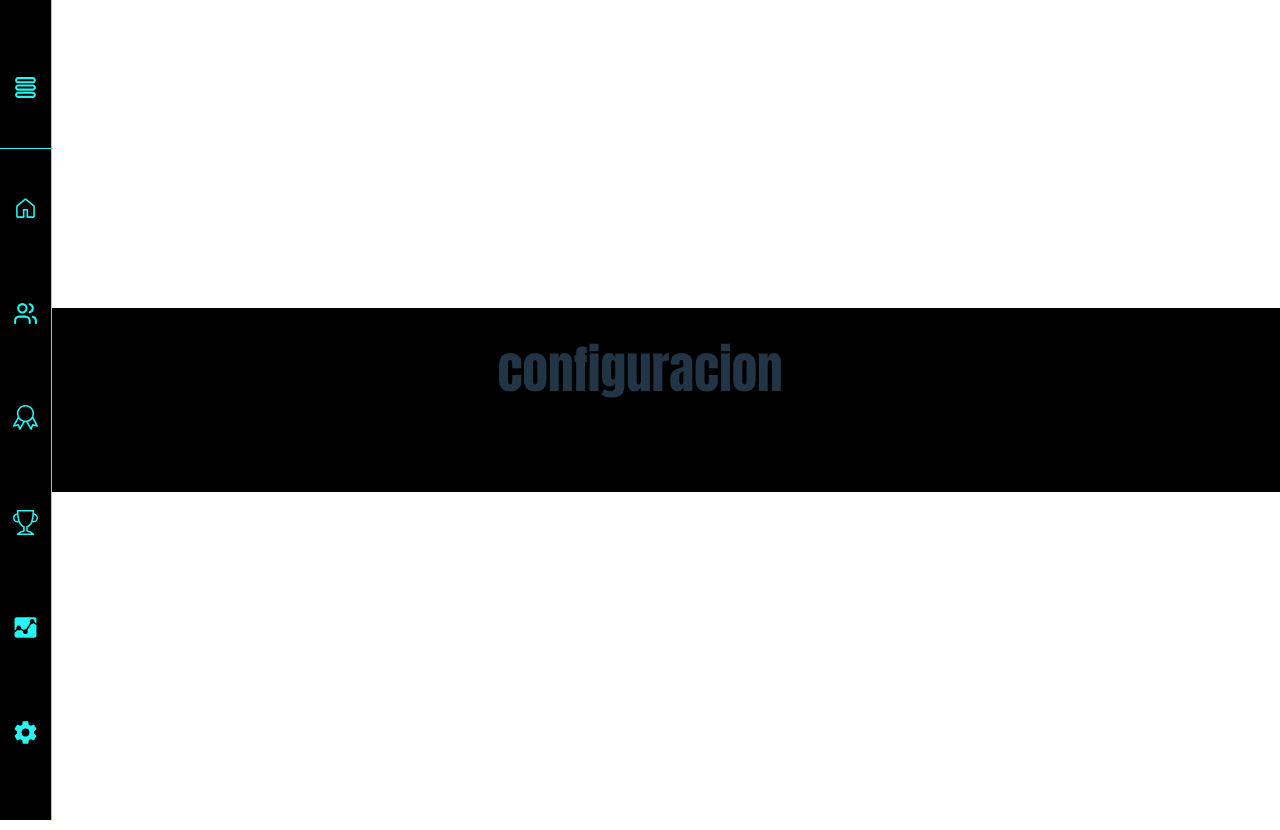
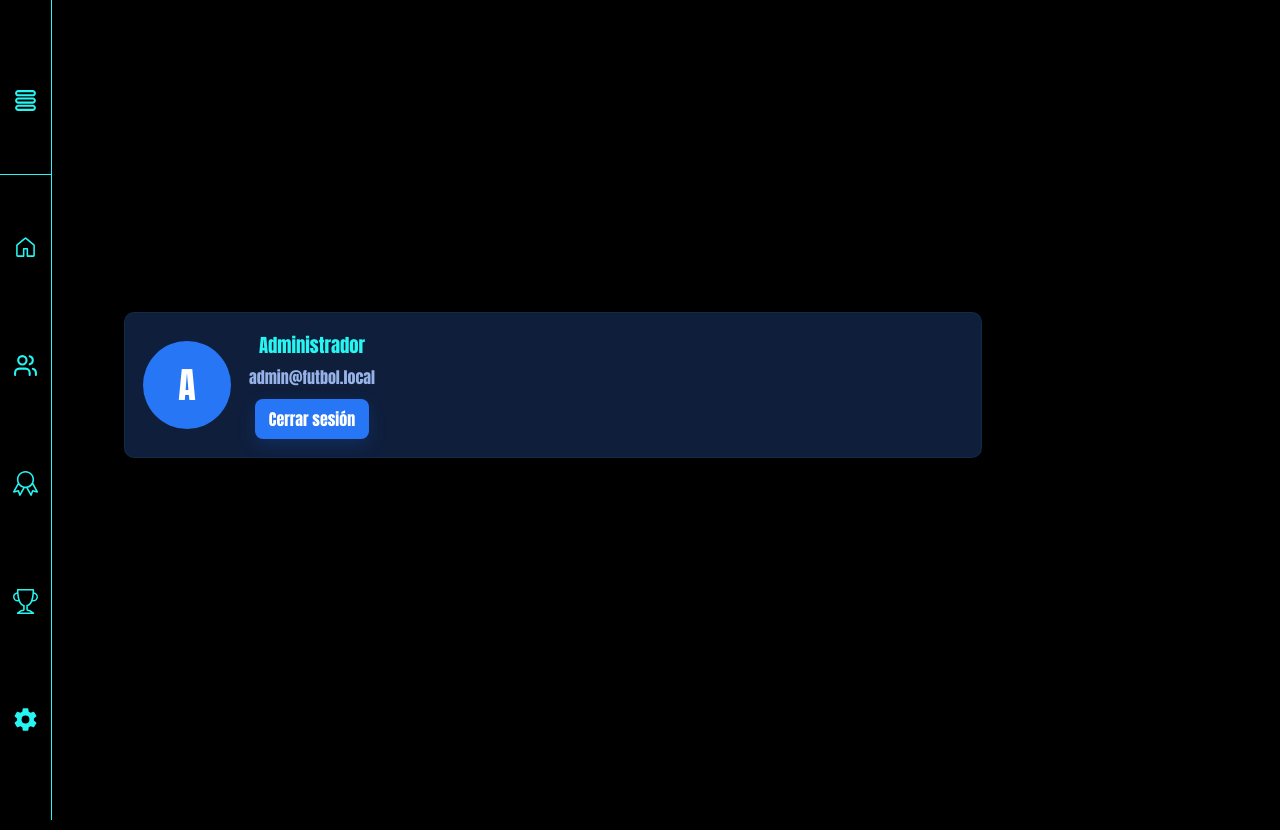
Before and after one commit to JohanTorres17/futbol, a React (Vite) app: page /configuracion in a window 1280 px wide. Before the commit the page ends 800 px from the top, so only its background shows below. Built offline with nearby package versions, Linux system fonts and the light colour scheme.

Commit message:
Actualiza dependencias de Supabase a la versión 2.83.0 y elimina la página de Analítica. Se agrega funcionalidad para contar usuarios, jugadores y ligas en el Dashboard, además de mejorar la página de Configuración.

```diff
--- a/package.json
+++ b/package.json
@@ -10,7 +10,7 @@
     "preview": "vite preview"
   },
   "dependencies": {
-    "@supabase/supabase-js": "^2.81.1",
+    "@supabase/supabase-js": "^2.83.0",
     "react": "^19.2.0",
     "react-dom": "^19.2.0",
     "react-icons": "^5.5.0",
--- a/src/App.jsx
+++ b/src/App.jsx
@@ -23,7 +23,6 @@ import Dashboard from './pages/Dashboard/index'
 import Gestion_usuario from'./pages/Gestion-usuario/index'
 import Gestion_jugador from './pages/Gestion-jugadores/index'
 import Liga from './pages/Liga/index'
-import Analitica from './pages/Analitica/index'
 import Configuracion from './pages/Configuracion/index'
 
 import './App.css'
@@ -68,12 +67,6 @@ function Nav (){
         </div>
       </Link>
 
-      <Link to="/analitica" className={`Boton-link ${location.pathname === "/analitica" ? "active" : ""}`}>
-        <div className='Boton-icon'>
-          <IoMdAnalytics size={25} className='icon-analitica'/>
-        </div>
-      </Link>
-
       <Link to="/configuracion" className={`Boton-link ${location.pathname === "/configuracion" ? "active" : ""}`}>
         <div className='Boton-icon'>
           {location.pathname === "/configuracion" ? <IoSettingsSharp size={25} /> : <IoSettingsOutline size={25} />}
@@ -101,7 +94,6 @@ function App() {
           <Route path="/gestion-usuario" element={<Gestion_usuario />} />
           <Route path="/gestion-jugador" element={<Gestion_jugador />} />
           <Route path="/liga" element={<Liga />} />
-          <Route path="/analitica" element={<Analitica />} />
           <Route path="/configuracion" element={<Configuracion />} />
 
           <Route path='*' element={<Dashboard />} />
--- a/src/pages/Analitica/index.jsx
+++ /dev/null
@@ -1,10 +0,0 @@
-
-function Analiticas () {
-     return(
-        <>
-        <h1> Analitica </h1>
-        </>
-     )
-}
-
-export default Analiticas;
--- a/src/pages/Configuracion/index.jsx
+++ b/src/pages/Configuracion/index.jsx
@@ -1,9 +1,45 @@
+import { useState } from 'react';
+import './style.css';
+
 function Configuracion () {
-     return(
-        <>
-        <h1> configuracion </h1>
-        </>
-     )
+  // Perfil temporal local mientras no se integra Supabase
+  const [profile] = useState({
+    email: 'admin@futbol.local',
+    user_metadata: { full_name: 'Administrador', avatar_url: '' }
+  });
+
+  const handleLogout = () => {
+    // Limpiar sesión local (si usas localStorage/sessionStorage)
+    try {
+      localStorage.removeItem('session');
+    } catch (e) {}
+    try { sessionStorage.clear(); } catch (e) {}
+    // Redirigir al inicio
+    window.location.href = '/';
+  };
+
+  return (
+    <div className="config-page">
+      <main className="config-content">
+        <section className="profile-card">
+          <div className="avatar">
+            {profile.user_metadata?.avatar_url ? (
+              <img src={profile.user_metadata.avatar_url} alt="avatar" />
+            ) : (
+              <div className="initials">{(profile.email || '').charAt(0).toUpperCase()}</div>
+            )}
+          </div>
+          <div className="profile-info">
+            <h3>{profile.user_metadata?.full_name ?? profile.email}</h3>
+            <p className="muted">{profile.email}</p>
+            <div className="form-actions">
+              <button onClick={handleLogout}>Cerrar sesión</button>
+            </div>
+          </div>
+        </section>
+      </main>
+    </div>
+  );
 }
 
 export default Configuracion;
--- a/src/pages/Configuracion/style.css
+++ b/src/pages/Configuracion/style.css
@@ -0,0 +1,157 @@
+
+.config-page{
+	display: flex;
+	gap: 24px;
+	padding: 300px 100px; /* reducir espacio arriba/abajo */
+	box-sizing: border-box;
+	align-items: flex-start; /* pegar al top */
+	background-color: #000; /* match Dashboard background */
+}
+
+.config-menu{
+	width: 220px;
+	border-right: 1px solid rgba(255,255,255,0.05);
+	padding-right: 16px;
+}
+
+.config-menu h2{
+	margin: 0 0 12px 0;
+	font-size: 18px;
+	color: #27F5F1; /* dashboard title color */
+}
+
+.config-menu ul{
+	list-style: none;
+	padding: 0;
+	margin: 0;
+}
+
+.config-menu li{
+	margin-bottom: 8px;
+}
+
+.config-menu button{
+	width: 100%;
+	text-align: left;
+	padding: 8px 10px;
+	border: none;
+	background: transparent;
+	border-radius: 6px;
+	cursor: pointer;
+}
+
+.config-menu button:hover{
+	background: #f5f5f5;
+}
+
+.config-menu button.active{
+	background: #0b5fff22;
+	color: #0b5fff;
+	font-weight: 600;
+}
+
+.config-content{
+	flex: 1;
+	padding: 12px 24px; /* menos padding vertical */
+	min-height: auto; /* evitar huecos grandes */
+	max-width: 980px;
+	color: #e6eef8; /* light text like dashboard */
+}
+
+.config-content h3{
+	margin-top: 0;
+}
+
+.form-row{
+	margin-bottom: 12px;
+	display: flex;
+	flex-direction: column;
+}
+
+.form-row label{
+	font-size: 13px;
+	margin-bottom: 6px;
+}
+
+.form-row input[type="text"], .form-row input[type="email"], .form-row input[type="password"], .form-row input{
+	padding: 10px 12px;
+	border: 1px solid rgba(39,118,245,0.12); /* subtle blue border */
+	background: #0f1e3b; /* dashboard card bg */
+	color: #e6eef8;
+	border-radius: 8px;
+}
+
+.checkbox-row label{
+	display: flex;
+	align-items: center;
+	gap: 8px;
+}
+
+.form-actions{
+	margin-top: 16px;
+}
+
+.form-actions button{
+	padding: 10px 16px;
+	border-radius: 8px;
+	border: none;
+	background: #2776F5; /* dashboard primary button */
+	color: #fff;
+	cursor: pointer;
+	font-weight: 700;
+	box-shadow: 0 6px 18px rgba(39,118,245,0.18);
+}
+.form-actions button:hover{ transform: translateY(-1px); opacity:0.95 }
+
+.placeholder{
+	padding: 12px;
+	background: #0f1e3b; /* card bg like dashboard */
+	border-radius: 8px;
+	border: 1px solid rgba(39,245,241,0.03);
+}
+
+@media (max-width: 920px){
+	.config-page{flex-direction:column; align-items: stretch}
+	.config-menu{width:100%; border-right: none; border-bottom:1px solid rgba(255,255,255,0.03); padding-bottom:12px}
+	.config-content{max-width:100%; padding:18px}
+}
+
+@media (max-width: 420px){
+	.profile-card{flex-direction:row; gap:12px;padding:14px}
+	.avatar{width:64px;height:64px}
+	.profile-info h3{font-size:16px}
+}
+
+/* Estilos para el panel de perfil simple */
+.profile-card{
+	display:flex;
+	gap:18px;
+	align-items:center;
+	background-color: #0f1e3b; /* dashboard card bg */
+	padding:18px;
+	border-radius:10px;
+	max-width:820px;
+	border: 1px solid rgba(39,245,241,0.06);
+}
+.avatar{
+	width:88px;
+	height:88px;
+	border-radius:50%;
+	background:#2776F5; /* dashboard avatar color */
+	display:flex;
+	align-items:center;
+	justify-content:center;
+	overflow:hidden;
+}
+.avatar img{width:100%;height:100%;object-fit:cover}
+.initials{font-size:36px;font-weight:800;color:#fff}
+.profile-info h3{margin:0 0 6px 0;color:#27F5F1}
+.muted{color:#96b2e7;margin:0 0 12px 0}
+
+.config-content{ color: #e6eef8 }
+
+.profile-info p{margin:0}
+
+.profile-card .form-actions{margin-top:10px}
+
+.profile-card .form-actions button{padding:8px 14px; background:#2776F5}
--- a/src/pages/Liga/index.jsx
+++ b/src/pages/Liga/index.jsx
@@ -1,5 +1,5 @@
 import React, { useState, useEffect } from "react";
-import { supabase } from "../../Supabase/supabase";
+import { supabase } from "../../Supabase/supabase.js";
 import { HiOutlinePencil, HiTrash } from "react-icons/hi2";
 import { BsTrophyFill } from "react-icons/bs";
 import { FaLongArrowAltRight } from "react-icons/fa";
```
Also changed, not shown: src/pages/Dashboard/index.jsx (+59 -17 lines), src/pages/Analitica/style.css (deleted), 1 other file (tests, documents, lock files or other folders).
